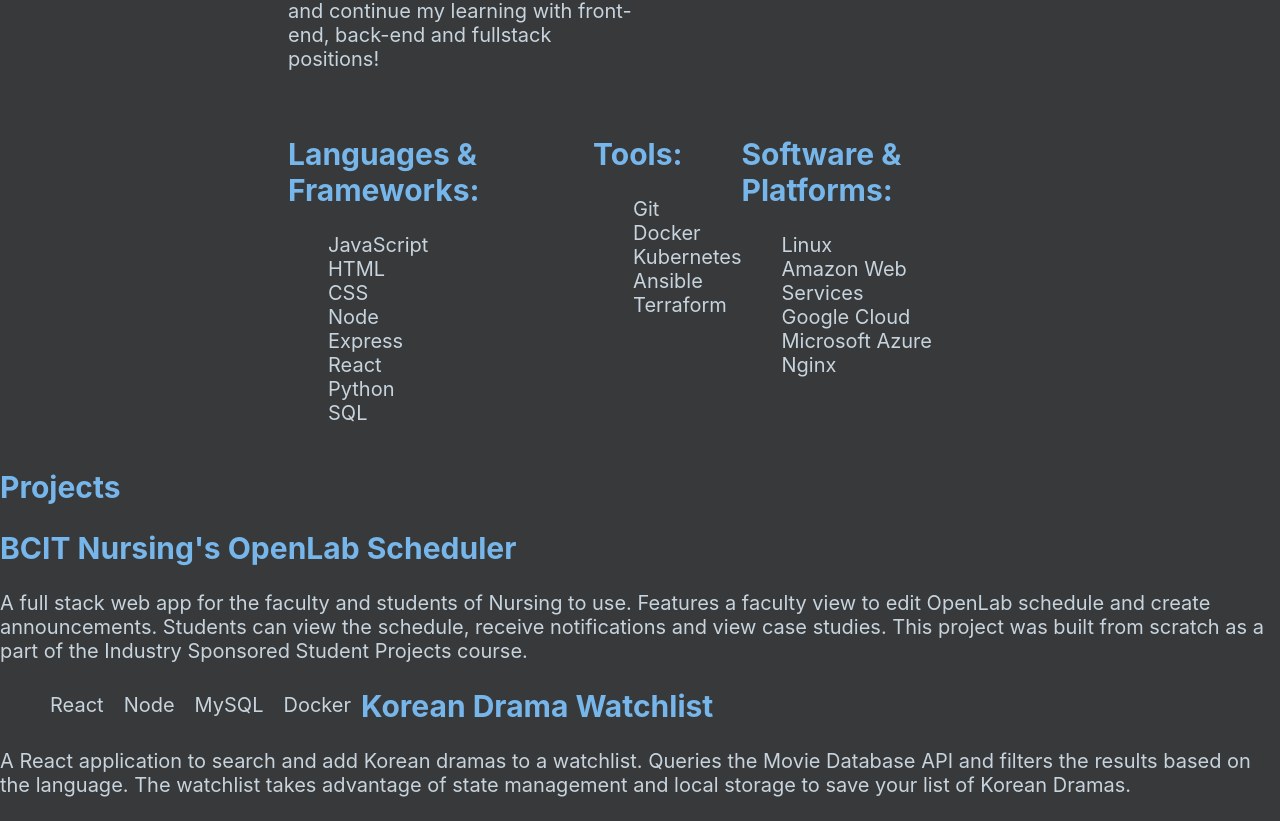
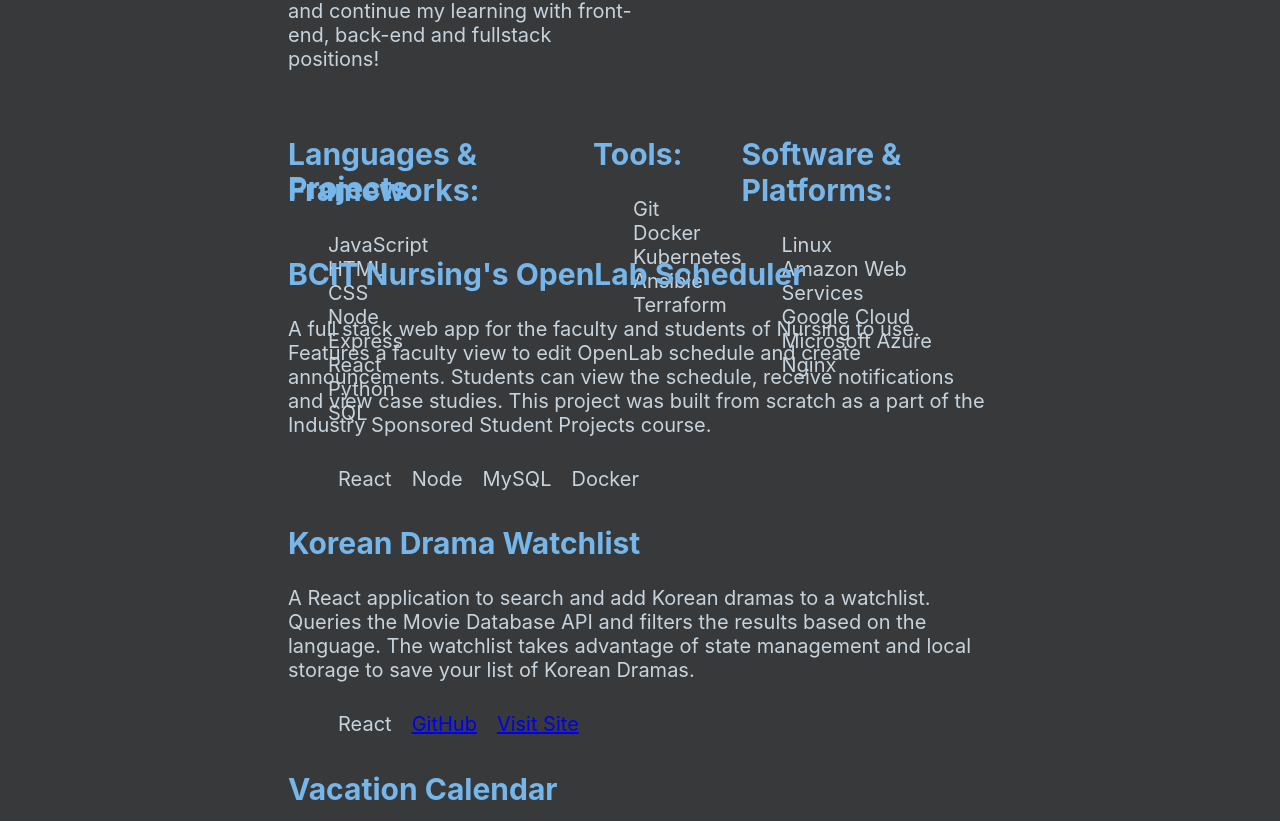
Before and after one commit to chrismok17/chrismok17, a React (Create React App) app: page / in a window 1280 px wide. Shown: the part 759-1580 px from the top of the page. Built offline with nearby package versions, Linux system fonts and the light colour scheme.

Commit message:
styled other sections to be a bit more consistent

```diff
--- a/src/App.css
+++ b/src/App.css
@@ -23,7 +23,9 @@
 }
 
 .about-me {
-  max-width: 55%;
+  /* max-width: 55%; */
+  height: 100vh;
+  width: 55vw;
   display: grid;
   margin: auto;
   grid-template-columns: auto 1fr;
@@ -54,6 +56,13 @@
   grid-column: 1/3;
 }
 
+.projects {
+  height: 100vh;
+  width: 55vw;
+  display: grid;
+  margin: auto;
+}
+
 .project-tech > li {
   float: left;
   padding: 10px;
```
